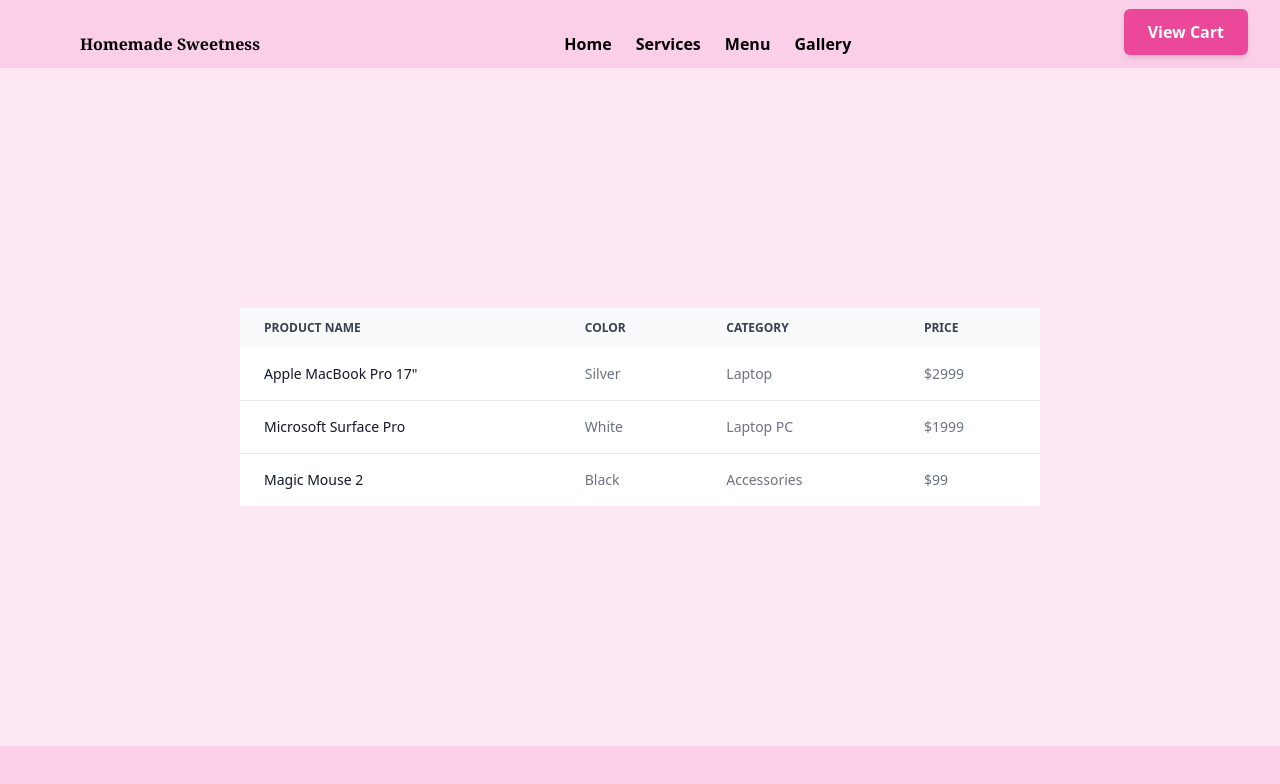
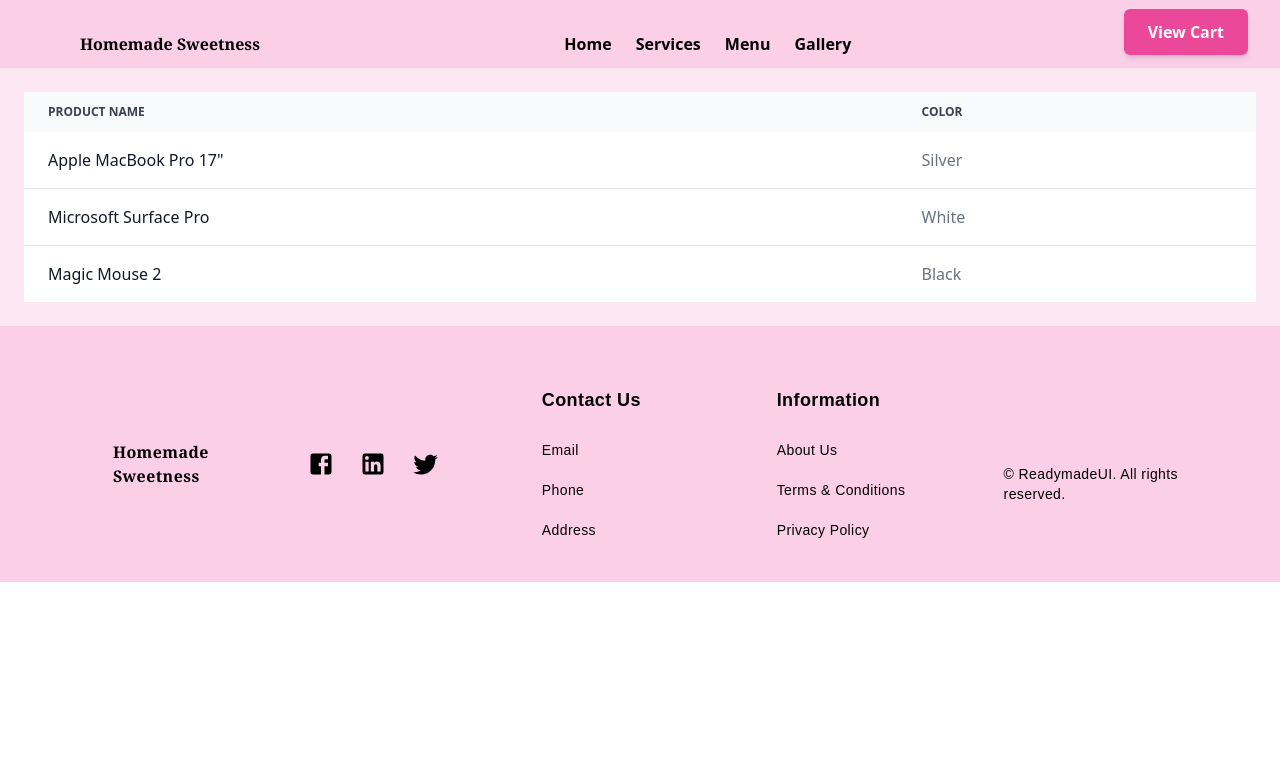
Before and after one commit to dillahmwangi/Cake-shop, a React (Create React App) app: page /payment in a window 1280 px wide. Shown: the top 784 px of the page. Built offline with nearby package versions, Linux system fonts and the light colour scheme; some icons are missing.

Commit message:
changed table ui

```diff
--- a/src/Pages/Payment.jsx
+++ b/src/Pages/Payment.jsx
@@ -5,8 +5,8 @@
   return (
     <Layout>
 
-<div class="bg-pink-100 p-60 justify-center">
-    <table class="w-full text-sm text-left rtl:text-right text-gray-500 dark:text-gray-400">
+<div class="bg-pink-100 p-6 justify-center">
+    <table class="w-full text-md text-left rtl:text-right text-gray-500 dark:text-gray-400">
         <thead class="text-xs text-gray-700 uppercase bg-gray-50 dark:bg-gray-700 dark:text-gray-400">
             <tr>
                 <th scope="col" class="px-6 py-3">
@@ -14,12 +14,6 @@
                 </th>
                 <th scope="col" class="px-6 py-3">
                     Color
-                </th>
-                <th scope="col" class="px-6 py-3">
-                    Category
-                </th>
-                <th scope="col" class="px-6 py-3">
-                    Price
                 </th>
             </tr>
         </thead>
@@ -31,12 +25,6 @@
                 <td class="px-6 py-4">
                     Silver
                 </td>
-                <td class="px-6 py-4">
-                    Laptop
-                </td>
-                <td class="px-6 py-4">
-                    $2999
-                </td>
             </tr>
             <tr class="bg-white border-b dark:bg-gray-800 dark:border-gray-700">
                 <th scope="row" class="px-6 py-4 font-medium text-gray-900 whitespace-nowrap dark:text-white">
@@ -45,12 +33,7 @@
                 <td class="px-6 py-4">
                     White
                 </td>
-                <td class="px-6 py-4">
-                    Laptop PC
-                </td>
-                <td class="px-6 py-4">
-                    $1999
-                </td>
+
             </tr>
             <tr class="bg-white dark:bg-gray-800">
                 <th scope="row" class="px-6 py-4 font-medium text-gray-900 whitespace-nowrap dark:text-white">
@@ -59,12 +42,7 @@
                 <td class="px-6 py-4">
                     Black
                 </td>
-                <td class="px-6 py-4">
-                    Accessories
-                </td>
-                <td class="px-6 py-4">
-                    $99
-                </td>
+
             </tr>
         </tbody>
     </table>
```
